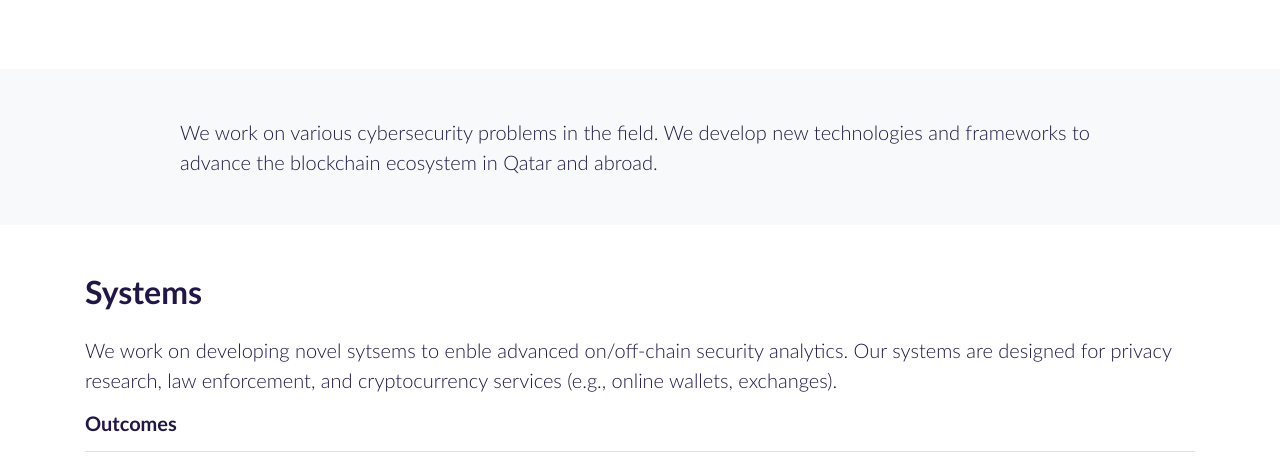
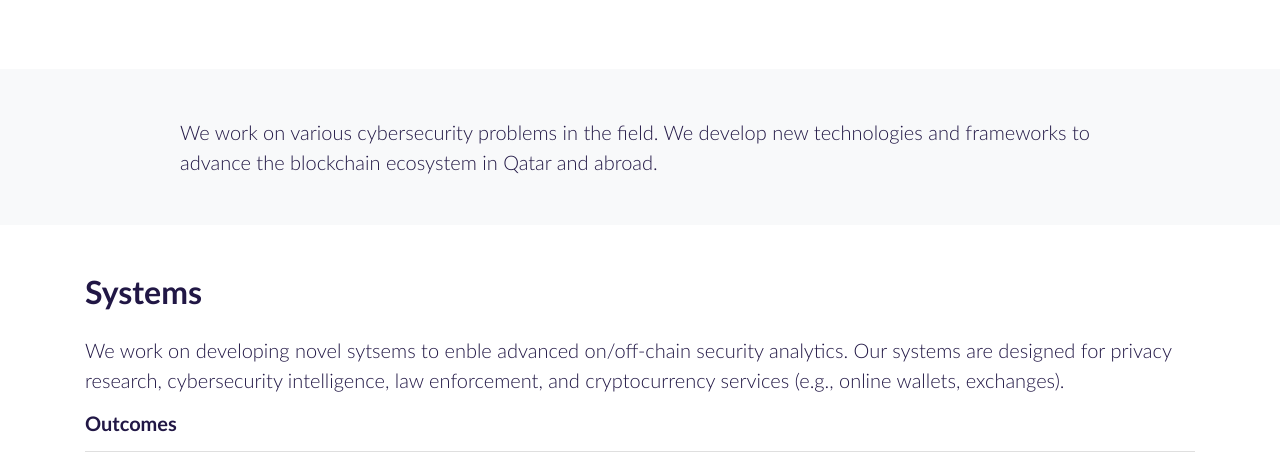
Before and after one commit to cibr-qcri/www, a plain HTML site: page research.html in a window 1280 px wide. Shown: the part 265-728 px from the top of the page. Drawn offline with Linux system fonts and the light colour scheme.

```diff
--- a/research.html
+++ b/research.html
@@ -94,7 +94,7 @@
         <h2 class="mb-4">Systems</h2>
         <p class="lead">
           We work on developing novel sytsems to enble advanced on/off-chain security analytics. Our systems are designed
-          for privacy research, law enforcement, and cryptocurrency services (e.g., online wallets, exchanges).
+          for privacy research, cybersecurity intelligence, law enforcement, and cryptocurrency services (e.g., online wallets, exchanges).
         </p>
         <h5 class="pb-2">Outcomes</h5>
         <ul class="list-group list-group-flush">
```
